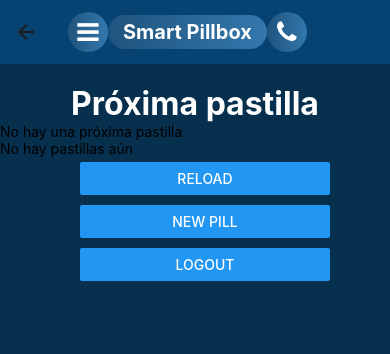
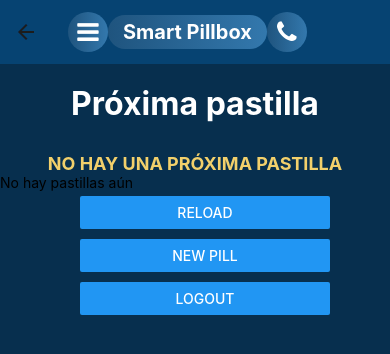
Before and after one commit to Thomicurve/smart-pillbox-app, a React Native app: screen /Home in a window 390 px wide. Shown: the top 354 px of the page. Built offline with nearby package versions, Linux system fonts and the light colour scheme.

Commit message:
bug que corrompia la app solucionado

```diff
--- a/app.json
+++ b/app.json
@@ -20,6 +20,7 @@
       "supportsTablet": true
     },
     "android": {
+      "package": "smartpillbox.pillboxapp",
       "adaptiveIcon": {
         "foregroundImage": "./assets/adaptive-icon.png",
         "backgroundColor": "#FFFFFF"
--- a/hooks/usePills.js
+++ b/hooks/usePills.js
@@ -13,7 +13,7 @@ const usePills = () => {
     const [thisHour] = useState(moment().format('LT'));
     const [reload, setReload] = useState(false);
 
-    const [pillsAndRecords, setPillsAndRecords] = useState({pills: [], records: []});
+    const [pillsAndRecords, setPillsAndRecords] = useState({ pills: [], records: [] });
 
     const days = {
         Monday: '1',
@@ -40,8 +40,8 @@ const usePills = () => {
             const pillsResult = await axios.get(`${apiLink}/pills`, headerOptions());
             const recordsResult = await axios.get(`${apiLink}/records`, headerOptions());
             const recordsFiltered = recordsResult.data.records.filter(({ pillDate }) => pillDate == moment().format('L'));
-            setPillsAndRecords({pills: pillsResult.data.pills, records: recordsFiltered});
-
+            setPillsAndRecords({ pills: pillsResult.data.pills, records: recordsFiltered });
+            // console.log(pillsResult.data.pills)
         } catch (err) {
             return err
         }
@@ -74,57 +74,60 @@ const usePills = () => {
     const getHour = (pill) => {
         const hour = parseInt(pill.pillHour[0] + pill.pillHour[1]) - parseInt(thisHour[0] + thisHour[1]);
         let minutes;
-        if(thisHour.length == 8) {
+        if (thisHour.length == 8) {
             minutes = parseInt(pill.pillHour[3] + pill.pillHour[4]) - parseInt(thisHour[3] + thisHour[4])
-        }else {
+        } else {
             minutes = parseInt(pill.pillHour[3] + pill.pillHour[4]) - parseInt(thisHour[2] + thisHour[3]);
         }
 
         if (hour == 0 && minutes >= 0) return pill;
         else if (hour > 0) return pill;
-        else if (thisHour.includes('AM') && hour < 0) return pill;
+        else if (hour == 0 && minutes == 0) return pill;
         else return null;
     }
 
 
 
     const GetTodayPills = (reloadFromHome) => {
-        if(pillsAndRecords.records.length == 0 && pillsAndRecords.pills.length == 0) setReload(!reload);
-        // FILTROS PARA OBTENER PASTILLA DEL DIA DE HOY
+        // if (pillsAndRecords.records.length == 0 && pillsAndRecords.pills.length == 0) setReload(!reload);
+        // // FILTROS PARA OBTENER PASTILLA DEL DIA DE HOY
         setReload(reloadFromHome);
-        // 1ER FILTRO: PASTILLAS DE HOY
+        // // 1ER FILTRO: PASTILLAS DE HOY
         const todayPills = pillsAndRecords.pills.filter(pill => pill.repeat.toString().split('').includes(days[thisDay]));
 
-        // OBTENER LOS REGISTROS ASOCIADOS A ESA PASTILLA
+        // // OBTENER LOS REGISTROS ASOCIADOS A ESA PASTILLA
         const recordsRepeated = getTodayRecords(todayPills);
         todayPills.forEach(({ _id }, index) => {
             todayPills[index] = { ...todayPills[index], takenToday: !recordsRepeated[_id] ? 0 : recordsRepeated[_id].amount };
         });
 
-        // 2DO FILTRO: SEPARAR AM Y PM
+        // // 2DO FILTRO: SEPARAR AM Y PM
         let pillsRemainingResult = todayPills.map(pill => {
-
             if (pill.pillHour.includes('AM') && thisHour.includes('AM')) {
                 // 3ER FILTRO: CONOCER SI LA HORA DE LA PASTILLA SE PASÓ O AÚN FALTA
                 return getHour(pill);
-            } else if(pill.pillHour.includes('PM')){
-                // console.log('YES')
+            } else if (pill.pillHour.includes('PM')) {
                 return getHour(pill);
             }
         })
 
-        // 4TO FILTRO: FILTRAR LAS PASTILLAS QUE NO SON NULAS
-        pillsRemainingResult = pillsRemainingResult.filter(pill => pill !== null);
-        // 5TO FILTRO: ORDENAR LAS PASTILLAS QUE SIGUEN DE LA MAS CERCANA AL HORARIO ACTUAL A LA MAS LEJANA
+        // // 4TO FILTRO: FILTRAR LAS PASTILLAS QUE NO SON NULAS
+        pillsRemainingResult = pillsRemainingResult.filter(pill => (pill !== undefined && pill !== null));
+
+        // // 5TO FILTRO: ORDENAR LAS PASTILLAS QUE SIGUEN DE LA MAS CERCANA AL HORARIO ACTUAL A LA MAS LEJANA
         let nextPill = [];
-        pillsRemainingResult.forEach(({ pillHour }) => nextPill.push(pillHour));
-        nextPill = nextPill.sort().shift();
+        pillsRemainingResult.forEach(({ pillHour }) => {
+            nextPill.push(pillHour);
+        });
+        nextPill.sort().shift();
+        // //Obtener todos los datos de la pastilla filtrada
+        let nextPillComplete = pillsRemainingResult.filter(({ pillHour }) => pillHour.includes(nextPill));
 
-        //Obtener todos los datos de la pastilla filtrada
-        let nextPillComplete = pillsRemainingResult.filter(({ pillHour }) => pillHour.includes(nextPill));
         nextPillComplete = nextPillComplete[0];
 
         return { pillsRemainingResult, nextPillComplete, todayPills };
+
+        // return pillsRemainingResult;
     }
 
 
--- a/screens/Home.jsx
+++ b/screens/Home.jsx
@@ -1,8 +1,7 @@
 import React, { useState, useContext, useEffect, useLayoutEffect } from 'react'
 
 import TokenContext from '../context/TokenContext';
-import { View, Text, Button, StyleSheet, ScrollView } from 'react-native'
-import globals from '../styles/globals'
+import { View, Text, Button, StyleSheet, ScrollView, RefreshControlBase } from 'react-native'
 import useAuthUser from '../hooks/useAuthUser';
 import usePills from '../hooks/usePills';
 
@@ -13,15 +12,21 @@ export default function Home({ navigation }) {
 
     const [reload, setReload] = useState(false);
     const [todayPills, setTodayPills] = useState([]);
-    const [nextPill, setNextPill] = useState('');
+    const [nextPill, setNextPill] = useState({pillName: '', pillHour: ''});
     const [isLoading, setIsLoading] = useState(true);
     const { GetTodayPills, pills } = usePills();
 
-    const callPills = () => {
+
+    const callPills = async () => {
         const todayPillsResult = GetTodayPills(reload);
         setTodayPills(todayPillsResult.todayPills);
         setNextPill(todayPillsResult.nextPillComplete);
+        console.log(todayPillsResult.nextPillComplete);
         setIsLoading(false);
+    }
+
+    const handleReload = () => {
+        setReload(!reload);
     }
 
     useEffect(() => {
@@ -46,9 +51,7 @@ export default function Home({ navigation }) {
         navigation.navigate('NewPill')
     }
 
-    const handleReload = () => {
-        setReload(!reload);
-    }
+
 
 
 
@@ -61,14 +64,14 @@ export default function Home({ navigation }) {
                 </View>
                 :
                 <View>
-                        {nextPill
+                    {nextPill !== undefined
                             ? <View style={styles.nextPillContainer}>
                                 <Text style={styles.nextPillName}>{nextPill.pillName}</Text>
                                 <Text style={styles.nextPillHour}>{nextPill.pillHour}</Text>
                             </View>
                             :
                             <View>
-                                <Text>No hay una próxima pastilla</Text>
+                                <Text style={styles.notNextPills}>No hay una próxima pastilla</Text>
                             </View>}
 
                         {todayPills.length == 0
@@ -93,6 +96,7 @@ export default function Home({ navigation }) {
                             </View>
                         }
                 </View>
+
             }
             <View style={styles.buttons}>
                 <Button
@@ -154,6 +158,14 @@ const styles = StyleSheet.create({
         fontSize: 18,
         textTransform: 'uppercase'
     },
+    notNextPills: {
+        color: '#F2D06B',
+        fontWeight: 'bold',
+        fontSize: 18,
+        textTransform: 'uppercase',
+        textAlign: 'center',
+        marginTop: 30
+    },
     buttons: {
         marginVertical: 5,
         width: 250,
```
Lines whose indentation alone changed are shown as unchanged.
